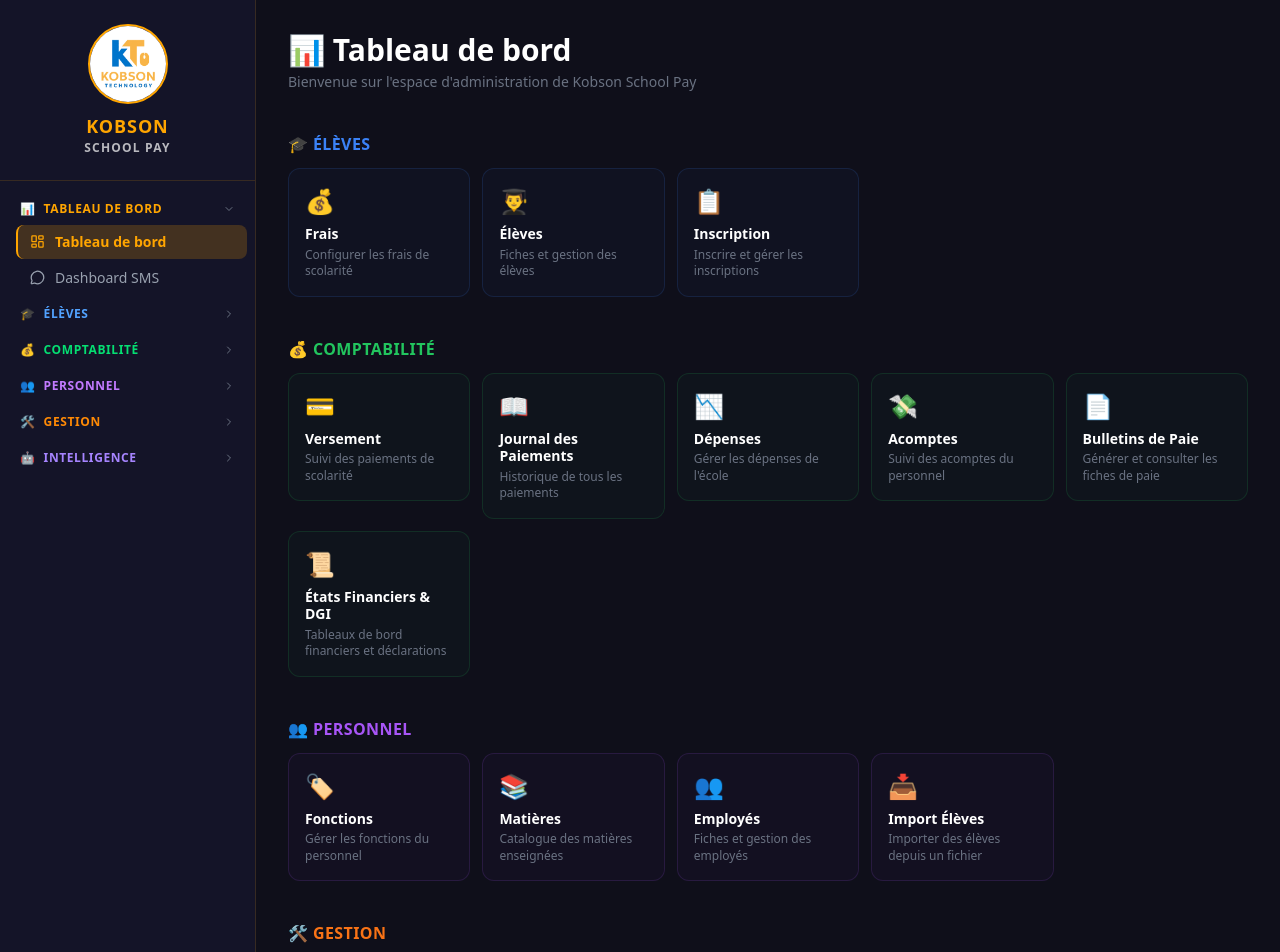
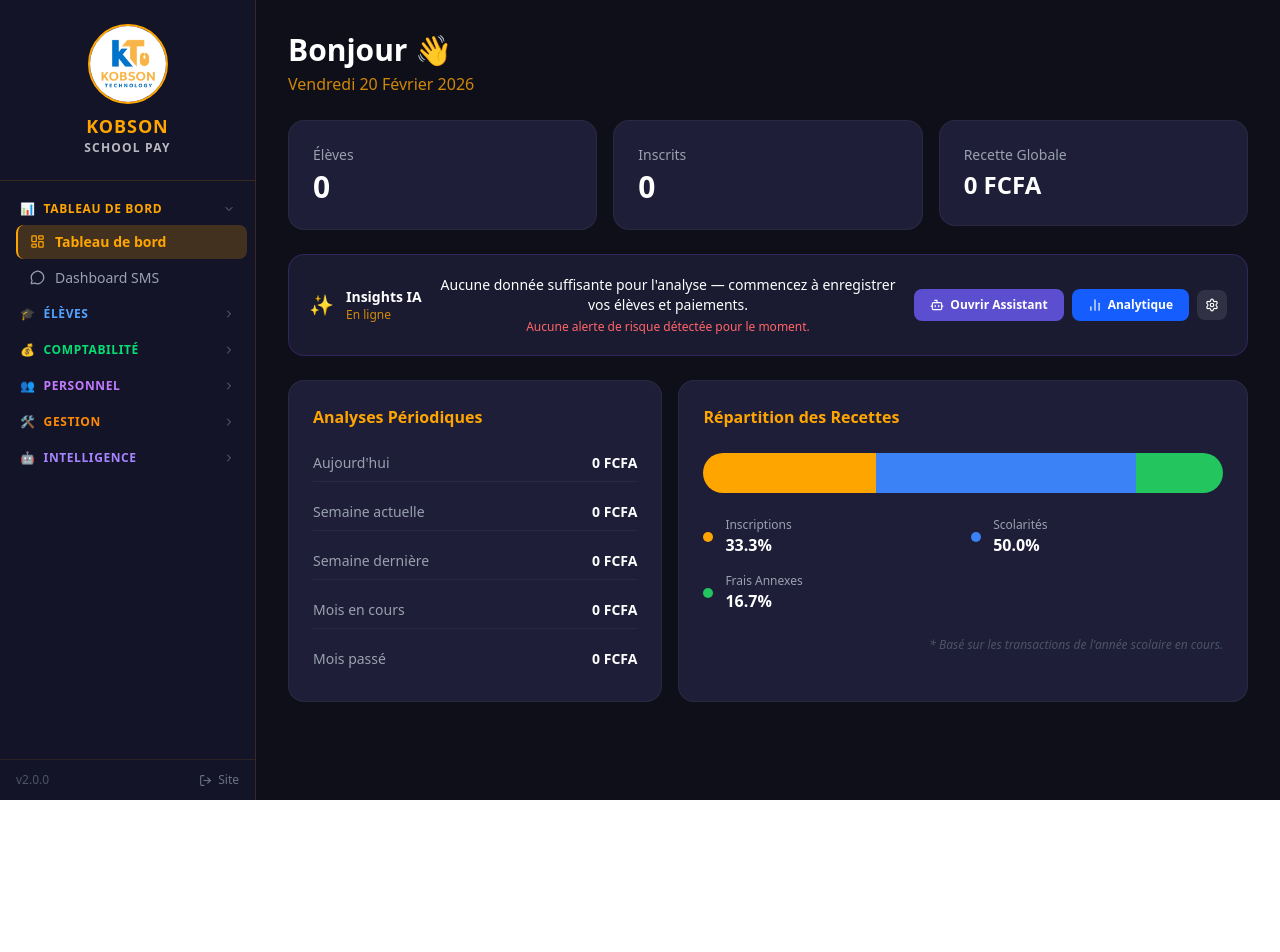
Before and after one commit to Kobson-Technology/kobsontechnology.com, a Next.js app: page /admin in a window 1280 px wide. Shown: the top 952 px of the page. After the commit the page ends 800 px from the top, so only its background shows below. Built offline with nearby package versions, Linux system fonts and the light colour scheme.

Commit message:
Feat: Rebuild admin dashboard to match WPF DashboardView exactly

```diff
--- a/app/admin/page.tsx
+++ b/app/admin/page.tsx
@@ -1,107 +1,159 @@
+'use client';
+
 import Link from 'next/link';
-import { Metadata } from 'next';
+import { Bot, BarChart2, Settings } from 'lucide-react';
 
-export const metadata: Metadata = {
-    title: 'Dashboard - Kobson School Pay',
+// --- Static placeholder data (will be replaced by real DB queries later) ---
+const stats = {
+    totalStudents: 0,
+    totalInscriptions: 0,
+    totalRecettes: 0,
+    recetteJour: 0,
+    recetteSemaine: 0,
+    recetteSemainePassee: 0,
+    recetteMois: 0,
+    recetteMoisPasse: 0,
+    insPart: 33.3,
+    scoPart: 50.0,
+    annPart: 16.7,
 };
 
-const sections = [
-    {
-        title: '🎓 Élèves',
-        color: '#3b82f6',
-        items: [
-            { label: 'Frais', href: '/admin/frais', emoji: '💰', desc: 'Configurer les frais de scolarité' },
-            { label: 'Élèves', href: '/admin/eleves', emoji: '👨‍🎓', desc: 'Fiches et gestion des élèves' },
-            { label: 'Inscription', href: '/admin/inscriptions', emoji: '📋', desc: 'Inscrire et gérer les inscriptions' },
-        ],
-    },
-    {
-        title: '💰 Comptabilité',
-        color: '#22c55e',
-        items: [
-            { label: 'Versement', href: '/admin/versements', emoji: '💳', desc: 'Suivi des paiements de scolarité' },
-            { label: 'Journal des Paiements', href: '/admin/journal-paiements', emoji: '📖', desc: 'Historique de tous les paiements' },
-            { label: 'Dépenses', href: '/admin/depenses', emoji: '📉', desc: 'Gérer les dépenses de l\'école' },
-            { label: 'Acomptes', href: '/admin/acomptes', emoji: '💸', desc: 'Suivi des acomptes du personnel' },
-            { label: 'Bulletins de Paie', href: '/admin/payroll', emoji: '📄', desc: 'Générer et consulter les fiches de paie' },
-            { label: 'États Financiers & DGI', href: '/admin/etats-financiers', emoji: '📜', desc: 'Tableaux de bord financiers et déclarations' },
-        ],
-    },
-    {
-        title: '👥 Personnel',
-        color: '#a855f7',
-        items: [
-            { label: 'Fonctions', href: '/admin/fonctions', emoji: '🏷️', desc: 'Gérer les fonctions du personnel' },
-            { label: 'Matières', href: '/admin/matieres', emoji: '📚', desc: 'Catalogue des matières enseignées' },
-            { label: 'Employés', href: '/admin/employes', emoji: '👥', desc: 'Fiches et gestion des employés' },
-            { label: 'Import Élèves', href: '/admin/import-eleves', emoji: '📥', desc: 'Importer des élèves depuis un fichier' },
-        ],
-    },
-    {
-        title: '🛠️ Gestion',
-        color: '#f97316',
-        items: [
-            { label: 'Examens', href: '/admin/examens', emoji: '🎓', desc: 'Planifier et gérer les examens' },
-            { label: 'Classes', href: '/admin/classes', emoji: '🏫', desc: 'Créer et configurer les classes' },
-            { label: 'Présences', href: '/admin/presences', emoji: '📅', desc: 'Suivi des présences et absences' },
-            { label: 'Notes', href: '/admin/notes', emoji: '📝', desc: 'Saisie et consultation des notes' },
-            { label: 'Cahier de Texte', href: '/admin/cahier-texte', emoji: '📖', desc: 'Journal de cours des enseignants' },
-            { label: 'Bulletin Scolaire', href: '/admin/bulletins', emoji: '📄', desc: 'Génération des bulletins trimestriels' },
-            { label: "Décisions Fin d'Année", href: '/admin/decisions', emoji: '⚖️', desc: 'Délibérations et décisions finales' },
-            { label: "Tableaux d'Honneur", href: '/admin/tableaux-honneur', emoji: '🏆', desc: "Récompenses et distinctions" },
-            { label: 'Impressions', href: '/admin/impressions', emoji: '🖨️', desc: 'Documents et rapports imprimables' },
-            { label: 'Salles', href: '/admin/salles', emoji: '🏫', desc: 'Gestion des salles de classe' },
-            { label: 'Volume Horaires', href: '/admin/volume-horaires', emoji: '🕒', desc: 'Volume d\'heures par matière' },
-            { label: 'Emploi du Temps', href: '/admin/emploi-du-temps', emoji: '📅', desc: 'Planning hebdomadaire des cours' },
-            { label: 'Communication', href: '/admin/communication', emoji: '📧', desc: 'Messagerie parents-école et SMS' },
-            { label: 'Comptes Utilisateurs', href: '/admin/comptes', emoji: '🔐', desc: 'Gestion des accès et permissions' },
-        ],
-    },
-    {
-        title: '🤖 Intelligence',
-        color: '#8b5cf6',
-        items: [
-            { label: 'Assistant IA', href: '/admin/assistant-ia', emoji: '✨', desc: 'Assistant pédagogique basé sur l\'IA' },
-        ],
-    },
-];
+function fmt(n: number) {
+    return n.toLocaleString('fr-FR') + ' FCFA';
+}
 
 export default function AdminDashboard() {
+    const now = new Date();
+    const hour = now.getHours();
+    const greeting = hour < 12 ? 'Bonjour' : hour < 18 ? 'Bon après-midi' : 'Bonsoir';
+    const dateStr = now.toLocaleDateString('fr-FR', { weekday: 'long', year: 'numeric', month: 'long', day: 'numeric' });
+
     return (
-        <div className="max-w-7xl mx-auto space-y-10">
-            {/* Header */}
+        <div className="max-w-6xl mx-auto space-y-6">
+
+            {/* ── HEADER ────────────────────────────── */}
             <div>
-                <h1 className="text-2xl md:text-3xl font-black text-white mb-1">
-                    📊 Tableau de bord
-                </h1>
-                <p className="text-gray-500 text-sm">Bienvenue sur l'espace d'administration de Kobson School Pay</p>
+                <h1 className="text-2xl md:text-3xl font-bold text-white">{greeting} 👋</h1>
+                <p className="text-[#FFA500] opacity-80 text-base mt-1 capitalize">{dateStr}</p>
             </div>
 
-            {/* Sections */}
-            {sections.map((section) => (
-                <div key={section.title}>
-                    <h2 className="text-base font-bold mb-3 tracking-wide uppercase" style={{ color: section.color }}>
-                        {section.title}
-                    </h2>
-                    <div className="grid grid-cols-2 sm:grid-cols-3 lg:grid-cols-4 xl:grid-cols-5 gap-3">
-                        {section.items.map((item) => (
-                            <Link key={item.href} href={item.href}>
-                                <div
-                                    className="group p-4 rounded-xl border cursor-pointer transition-all duration-200 hover:-translate-y-0.5 hover:shadow-lg hover:bg-white/5 hover:border-white/20"
-                                    style={{
-                                        background: `${section.color}08`,
-                                        borderColor: `${section.color}25`,
-                                    }}
-                                >
-                                    <div className="text-2xl mb-2">{item.emoji}</div>
-                                    <div className="font-semibold text-white text-sm leading-tight mb-1">{item.label}</div>
-                                    <div className="text-xs text-gray-500 leading-snug line-clamp-2">{item.desc}</div>
-                                </div>
-                            </Link>
+            {/* ── KPI CARDS ─────────────────────────── */}
+            <div className="grid grid-cols-1 sm:grid-cols-3 gap-4">
+                <Link href="/admin/eleves">
+                    <div className="bg-[#1e1e38] border border-white/5 rounded-2xl p-6 cursor-pointer hover:border-[#FFA500]/40 transition-all hover:-translate-y-0.5 group">
+                        <p className="text-gray-400 text-sm mb-1">Élèves</p>
+                        <p className="text-3xl font-bold text-white group-hover:text-[#FFA500] transition-colors">
+                            {stats.totalStudents.toLocaleString('fr-FR')}
+                        </p>
+                    </div>
+                </Link>
+
+                <Link href="/admin/inscriptions">
+                    <div className="bg-[#1e1e38] border border-white/5 rounded-2xl p-6 cursor-pointer hover:border-[#FFA500]/40 transition-all hover:-translate-y-0.5 group">
+                        <p className="text-gray-400 text-sm mb-1">Inscrits</p>
+                        <p className="text-3xl font-bold text-white group-hover:text-[#FFA500] transition-colors">
+                            {stats.totalInscriptions.toLocaleString('fr-FR')}
+                        </p>
+                    </div>
+                </Link>
+
+                <Link href="/admin/versements">
+                    <div className="bg-[#1e1e38] border border-white/5 rounded-2xl p-6 cursor-pointer hover:border-[#FFA500]/40 transition-all hover:-translate-y-0.5 group">
+                        <p className="text-gray-400 text-sm mb-1">Recette Globale</p>
+                        <p className="text-2xl font-bold text-white group-hover:text-[#FFA500] transition-colors">
+                            {fmt(stats.totalRecettes)}
+                        </p>
+                    </div>
+                </Link>
+            </div>
+
+            {/* ── AI INSIGHTS ───────────────────────── */}
+            <div className="bg-[#1a1a30] border border-violet-500/20 rounded-2xl p-5 flex flex-col md:flex-row md:items-center gap-4">
+                <div className="flex items-center gap-3 shrink-0">
+                    <span className="text-xl">✨</span>
+                    <div>
+                        <p className="text-white font-bold text-sm">Insights IA</p>
+                        <p className="text-[#FFA500] text-xs opacity-80">En ligne</p>
+                    </div>
+                </div>
+
+                <div className="flex-1 md:text-center">
+                    <p className="text-white text-sm font-medium">Aucune donnée suffisante pour l'analyse — commencez à enregistrer vos élèves et paiements.</p>
+                    <p className="text-red-400 text-xs mt-1">Aucune alerte de risque détectée pour le moment.</p>
+                </div>
+
+                <div className="flex items-center gap-2 shrink-0">
+                    <Link href="/admin/assistant-ia">
+                        <button className="flex items-center gap-1.5 px-4 py-2 rounded-lg text-white text-xs font-semibold transition-all hover:opacity-90" style={{ background: '#5b4fcf' }}>
+                            <Bot size={14} /> Ouvrir Assistant
+                        </button>
+                    </Link>
+                    <Link href="/admin/etats-financiers">
+                        <button className="flex items-center gap-1.5 px-4 py-2 rounded-lg text-white text-xs font-semibold bg-blue-600 hover:bg-blue-700 transition-all">
+                            <BarChart2 size={14} /> Analytique
+                        </button>
+                    </Link>
+                    <button className="p-2 rounded-lg bg-white/10 hover:bg-white/20 text-white transition-all">
+                        <Settings size={14} />
+                    </button>
+                </div>
+            </div>
+
+            {/* ── BOTTOM: ANALYSES + RÉPARTITION ───── */}
+            <div className="grid md:grid-cols-5 gap-4">
+
+                {/* Analyses Périodiques (40%) */}
+                <div className="md:col-span-2 bg-[#1e1e38] border border-white/5 rounded-2xl p-6">
+                    <h3 className="text-[#FFA500] font-bold text-base mb-4">Analyses Périodiques</h3>
+                    <div className="space-y-3">
+                        {[
+                            { label: "Aujourd'hui", value: stats.recetteJour },
+                            { label: 'Semaine actuelle', value: stats.recetteSemaine },
+                            { label: 'Semaine dernière', value: stats.recetteSemainePassee },
+                            { label: 'Mois en cours', value: stats.recetteMois },
+                            { label: 'Mois passé', value: stats.recetteMoisPasse },
+                        ].map((row) => (
+                            <div key={row.label} className="flex items-center justify-between py-2 border-b border-white/5 last:border-0">
+                                <span className="text-gray-400 text-sm">{row.label}</span>
+                                <span className="text-white font-bold text-sm">{fmt(row.value)}</span>
+                            </div>
                         ))}
                     </div>
                 </div>
-            ))}
+
+                {/* Répartition des Recettes (60%) */}
+                <div className="md:col-span-3 bg-[#1e1e38] border border-white/5 rounded-2xl p-6">
+                    <h3 className="text-[#FFA500] font-bold text-base mb-6">Répartition des Recettes</h3>
+
+                    {/* Stacked progress bar */}
+                    <div className="h-10 rounded-full overflow-hidden bg-[#141428] flex my-6">
+                        <div className="h-full transition-all" style={{ width: `${stats.insPart}%`, background: '#FFA500' }} title="Inscriptions" />
+                        <div className="h-full transition-all" style={{ width: `${stats.scoPart}%`, background: '#3b82f6' }} title="Scolarités" />
+                        <div className="h-full transition-all" style={{ width: `${stats.annPart}%`, background: '#22c55e' }} title="Annexes" />
+                    </div>
+
+                    {/* Legend */}
+                    <div className="grid grid-cols-2 gap-4 mt-4">
+                        {[
+                            { label: 'Inscriptions', value: stats.insPart, color: '#FFA500' },
+                            { label: 'Scolarités', value: stats.scoPart, color: '#3b82f6' },
+                            { label: 'Frais Annexes', value: stats.annPart, color: '#22c55e' },
+                        ].map((item) => (
+                            <div key={item.label} className="flex items-center gap-3">
+                                <div className="w-2.5 h-2.5 rounded-full shrink-0" style={{ background: item.color }} />
+                                <div>
+                                    <p className="text-gray-400 text-xs">{item.label}</p>
+                                    <p className="text-white font-bold text-base">{item.value.toFixed(1)}%</p>
+                                </div>
+                            </div>
+                        ))}
+                    </div>
+
+                    <p className="text-gray-600 text-xs italic mt-6 text-right">
+                        * Basé sur les transactions de l'année scolaire en cours.
+                    </p>
+                </div>
+            </div>
         </div>
     );
 }
```
